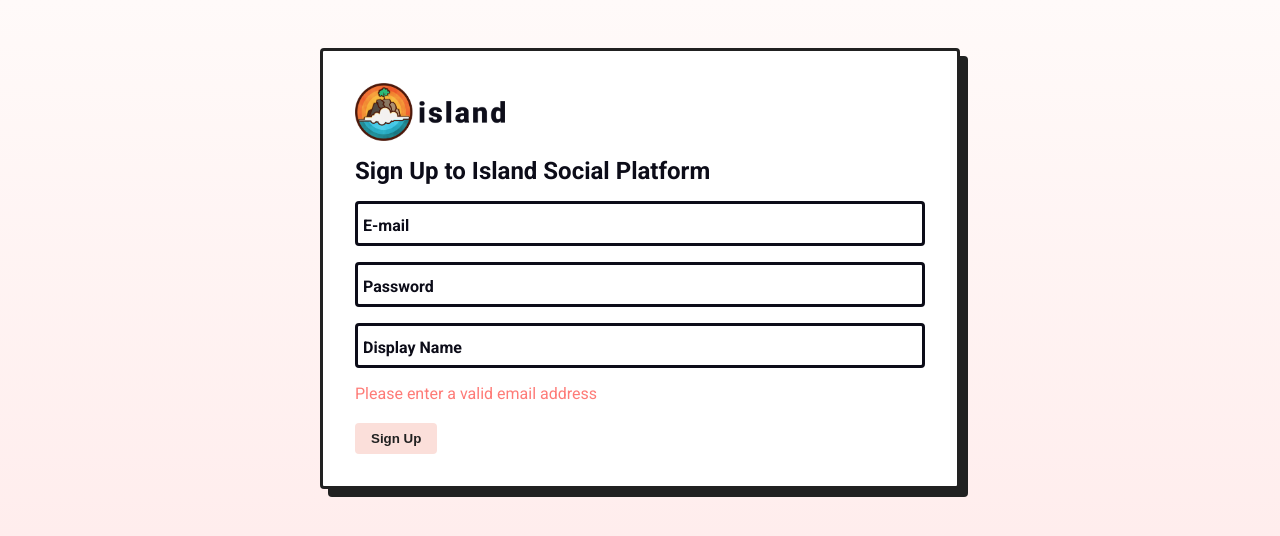
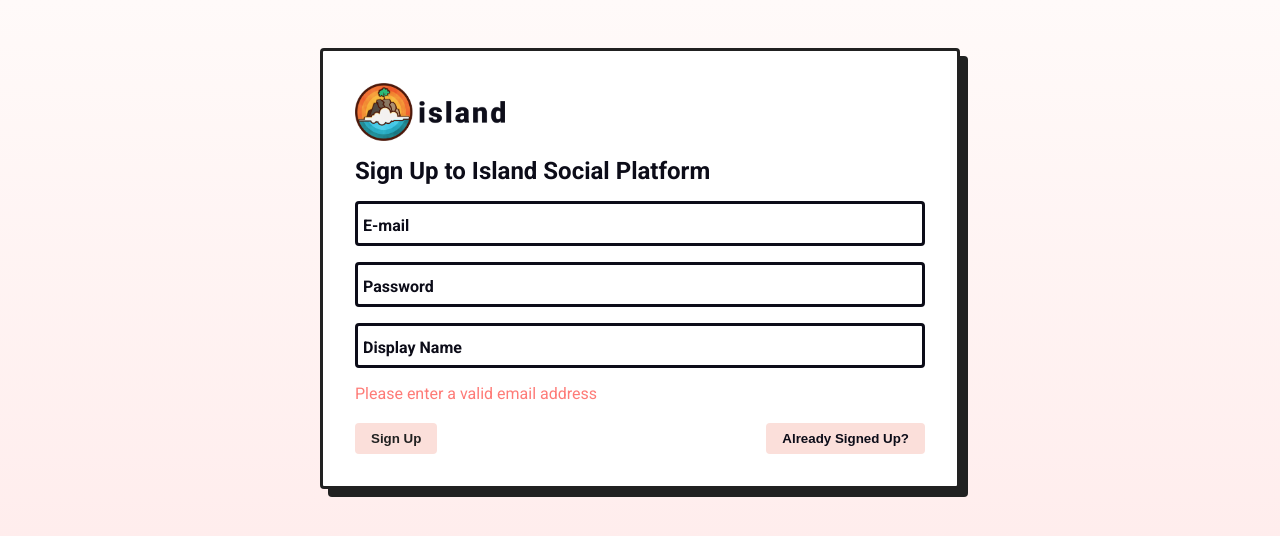
Before and after one commit to furkan-ceylan/island, a Vue app in the folder frontend/: page /signup in a window 1280 px wide. Shown: the top 536 px of the page. Built offline with nearby package versions, Linux system fonts and the light colour scheme.

Commit message:
Add login button

```diff
--- a/frontend/src/views/auth/Signup.vue
+++ b/frontend/src/views/auth/Signup.vue
@@ -40,11 +40,18 @@
         Please enter a valid email address
       </p>
       <div class="button-group">
-        <div class="signup-button-loader" v-if="!signupLoading">
-          <button @click="signUp">Sign Up</button>
+        <div class="button-group-left">
+          <div class="signup-button-loader" v-if="!signupLoading">
+            <button @click="signUp">Sign Up</button>
+          </div>
+          <div class="signup-button-loader" v-else>
+            <SyncLoader class="signup-loader" :color="color" />
+          </div>
         </div>
-        <div class="signup-button-loader" v-else>
-          <SyncLoader class="signup-loader" :color="color" />
+        <div class="button-group-right">
+          <router-link to="/login" v-if="!signupLoading">
+            <button>Already Signed Up?</button></router-link
+          >
         </div>
       </div>
     </div>
```
